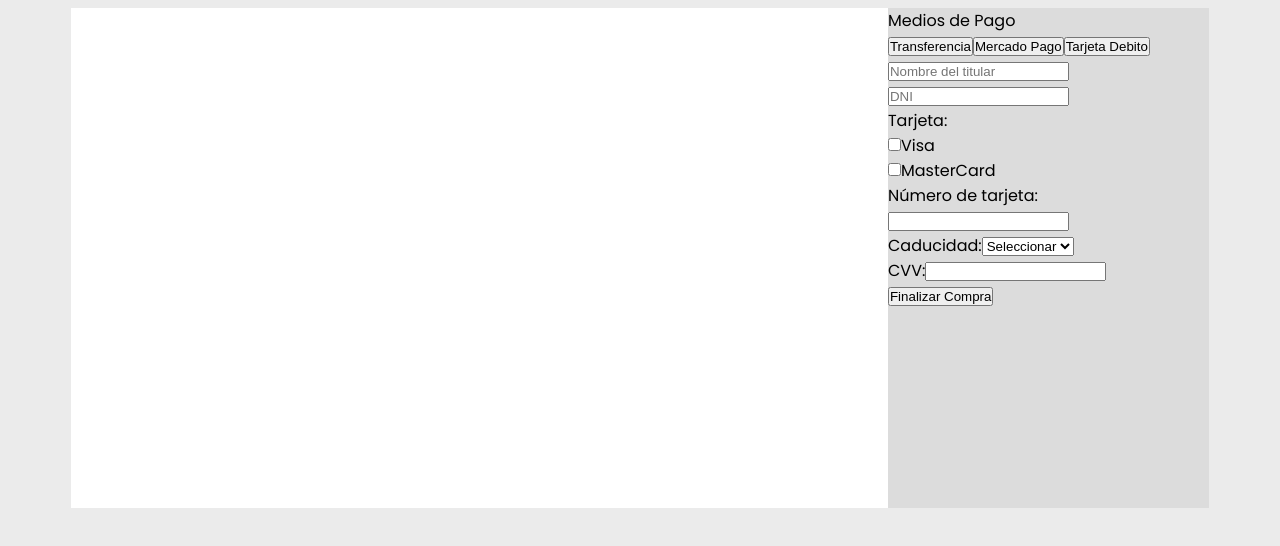
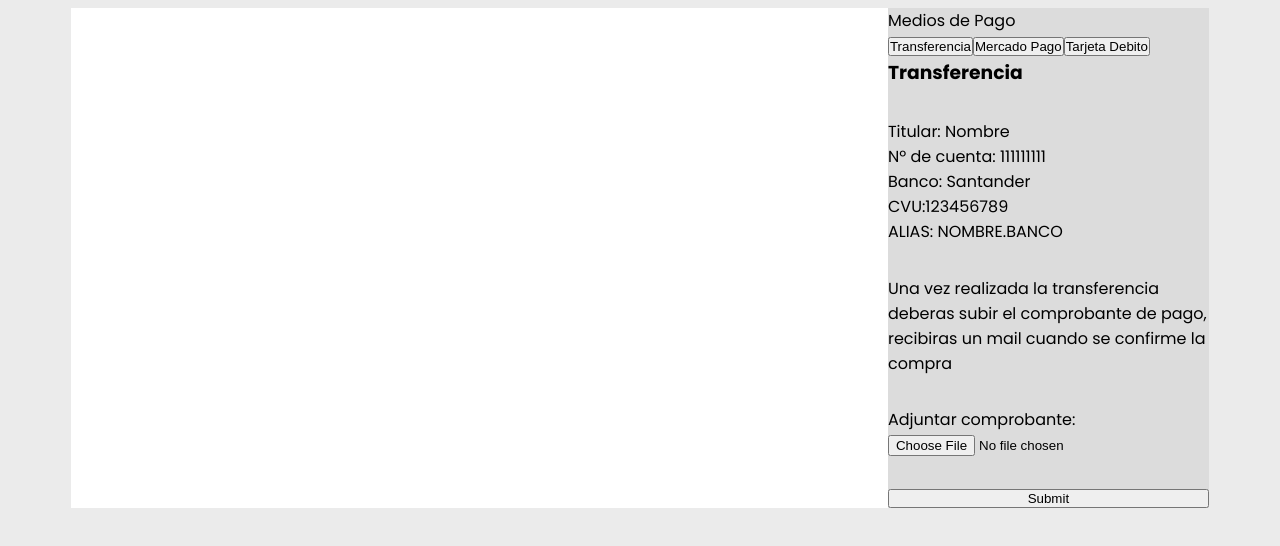
Before and after one commit to juanibarguen/proyecto-lab, an Angular app: page /finalizar-compra in a window 1280 px wide. Shown: the top 546 px of the page. Built offline with nearby package versions, Linux system fonts and the light colour scheme.

Commit message:
transferencia aparece por defecto en metodos de pago

```diff
--- a/src/app/app.component.ts
+++ b/src/app/app.component.ts
@@ -6,5 +6,5 @@ import { Component } from '@angular/core';
   styleUrls: ['./app.component.css']
 })
 export class AppComponent {
-  title = 'proyecto-lab';
+  title = 'PC Components';
 }
--- a/src/app/components/finalizar-compra/finalizar-compra.component.ts
+++ b/src/app/components/finalizar-compra/finalizar-compra.component.ts
@@ -13,9 +13,9 @@ export class FinalizarCompraComponent {
 
   productsCart: ProductInCart[] = [];
 
-  transferencia: boolean = false;
+  transferencia: boolean = true;
   mercadoPago: boolean = false;
-  debito: boolean = true;
+  debito: boolean = false;
 
   precioTotal = this.productService.precioTotal
 
```
